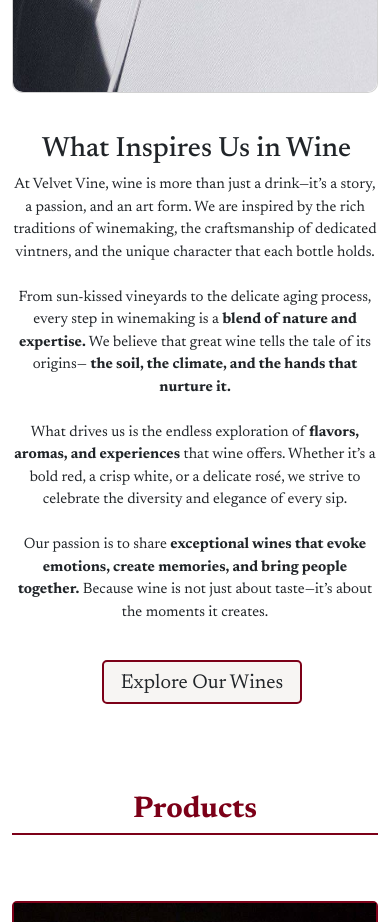
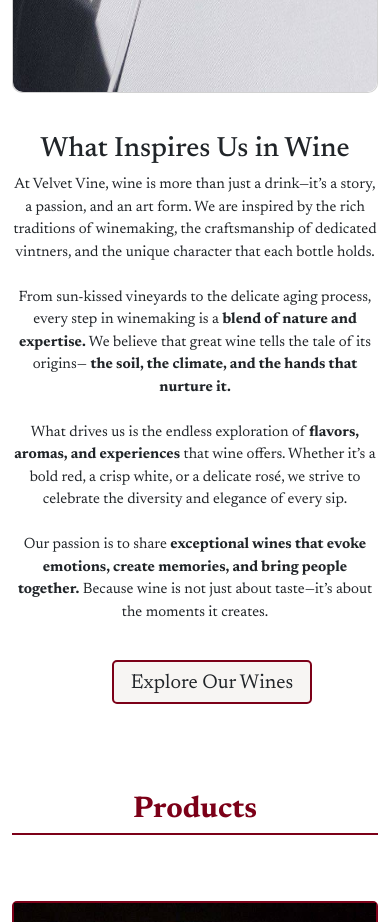
Before and after one commit to CallmeHelga/velvet-vine, a plain HTML site: page index.html in a window 390 px wide. Shown: the part 1800-2722 px from the top of the page. Drawn offline with nearby package versions, Linux system fonts and the light colour scheme.

Commit message:
Updated 'About' section

```diff
--- a/styles.css
+++ b/styles.css
@@ -328,7 +328,7 @@ html {
     }
 
     #about .btn {
-        margin-left: 90px;
+        margin-left: 100px;
     }
 
     #about .card {
@@ -337,7 +337,7 @@ html {
 
     #about h1 {
         margin-top: 40px;
-        margin-left: 30px;
+        text-align: center;
     }
 
     #product {
```
